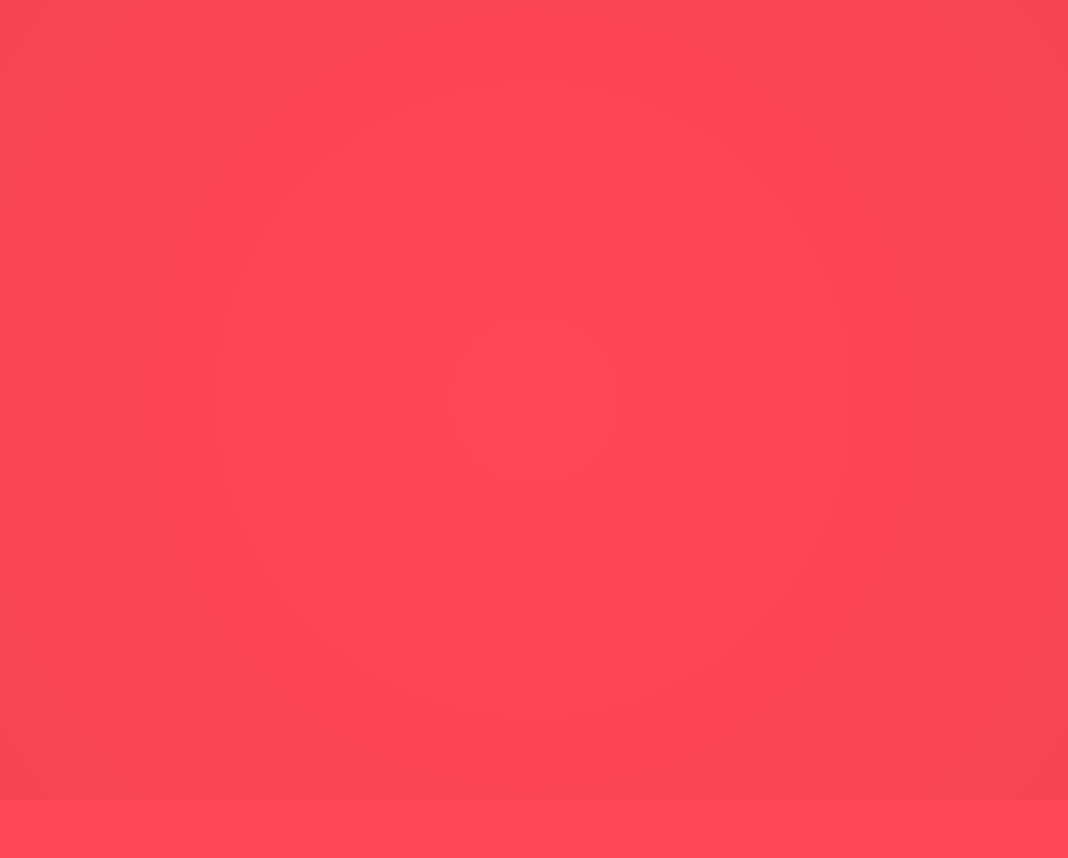
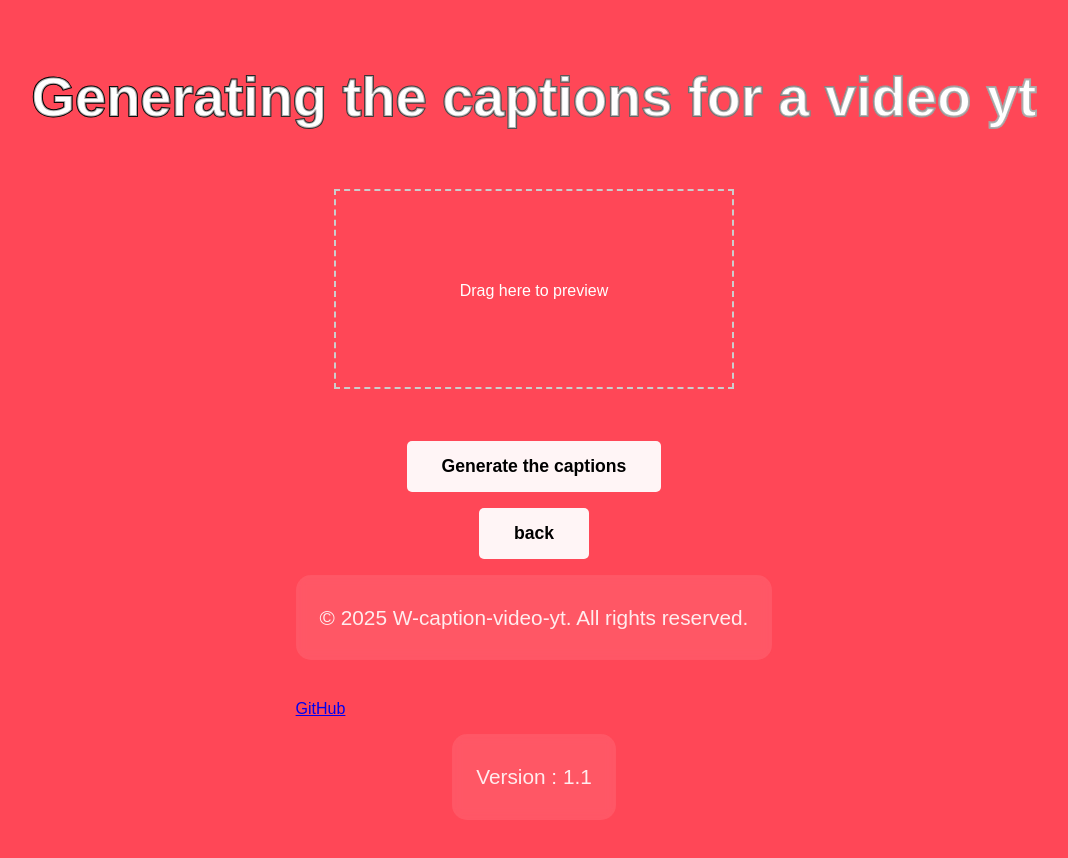
Before and after one commit to MILKAA-88/W-caption-video-yt, a plain HTML site: page generating.html in a window 1280 px wide. Shown: the whole page, without its empty margins (106-1174 px from the left). Before the commit the page ends 800 px from the top, so only its background shows below. Drawn offline with Linux system fonts and the light colour scheme.

Commit message:
add the drag and drop and fix

```diff
--- /dev/null
+++ b/back-end/drag-and-drop.js
@@ -0,0 +1,18 @@
+const dropArea = document.getElementById('drop-aera');
+const fileInput = document.getElementById('file-input');
+
+function preventDefaults(e) {
+    e.preventDefaults();
+    e.stopPropagation();
+}
+dropArea.addEventListener('dragover', () => {
+  dropArea.classList.add('drag-over');
+});
+
+dropArea.addEventListener('dragleave', () => {
+  dropArea.classList.remove('drag-over');
+});
+
+dropAera.addEventListener('drop', handleDrop);
+
+function handleDrop(e) {/*...*/}
--- /dev/null
+++ b/generating.css
@@ -0,0 +1,122 @@
+   /* Reset moderne */
+* {
+    margin: 0;
+    padding: 0;
+    box-sizing: border-box;
+    font-family: 'Poppins', sans-serif;
+}
+
+html {
+    scroll-behavior: smooth;
+}
+
+body {
+    min-height: 100vh;
+    display: flex;
+    flex-direction: column;
+    justify-content: flex-start;
+    align-items: center;
+    padding: 4rem 2rem;
+    overflow-x: hidden;
+    position: relative;
+    gap: 1rem;
+    background: #ff4757;
+    color: white;
+}
+h1 {
+    font-size: 3.5rem;
+    font-weight: 700;
+    margin-bottom: 1.5rem;
+    text-shadow: 3px 3px 6px var(--shadow-color);
+    background: linear-gradient(to right, #000000, #f1f1f1);
+    -webkit-background-clip: text;
+    background-clip: text;
+    -webkit-text-stroke: 2px rgba(0, 0, 0, 0.3);
+    animation: slideIn 1s ease-out;
+    text-align: center;
+}
+p {
+    font-size: 1.3rem;
+    max-width: 700px;
+    line-height: 1.8;
+    margin-bottom: 2.5rem;
+    text-shadow: 1px 1px 3px var(--shadow-color);
+    opacity: 0.9;
+    backdrop-filter: blur(5px);
+    padding: 1.5rem;
+    border-radius: 15px;
+    background: rgba(255, 255, 255, 0.1);
+    transform: translateY(0);
+    transition: transform 0.3s ease;
+    cursor: default;
+    z-index: 1;
+}
+
+ #dropZone {
+            width: 300px;
+            height: 200px;
+            border: 2px dashed #ccc;
+            border-radius: 5px;
+            display: flex;
+            justify-content: center;
+            align-items: center;
+            margin: 20px auto;
+            cursor: pointer;
+            transition: all 0.3s;
+        }
+#dropZone.highlight {
+            border-color: #4CAF50;
+            background-color: #f8f8f8;
+        }
+        #fileInfo {
+    text-align: center;
+            margin-top: 10px;
+        }
+
+h1 {
+    text-align: center;
+}
+
+button {
+    padding: 15px 35px;
+    font-size: 1.1rem;
+    font-weight: 600;
+    color: var(--primary-color);
+    background: rgba(255, 255, 255, 0.95);
+    border: none;
+    border-radius: 5px;
+    cursor: pointer;
+    transition: all 0.4s cubic-bezier(0.175, 0.885, 0.32, 1.275);
+    box-shadow: 0 5px 15px var(--shadow-color);
+    position: relative;
+    overflow: hidden;
+    backdrop-filter: blur(5px);
+    color: black;
+}
+
+button:hover {
+    transform: translateY(-3px) scale(1.05);
+    box-shadow: 0 8px 20px var(--shadow-color);
+    background: #ffffff;
+    backdrop-filter: blur(5px);
+}
+
+button:active {
+    transform: translateY(2px);
+    }
+
+#drop-area {
+    width: 400px;
+    height: 200px;
+    margin: 20px auto;
+    text-align: center;
+    line-height: 200px;
+    border: 2px dashed #ccc;
+    cursor: pointer;
+}
+#preview-container {
+    text-align: center;
+}
+#drop-area.drag-over {
+  background-color: #eee;
+}
--- a/generating.html
+++ b/generating.html
@@ -3,9 +3,23 @@
 <head>
     <meta charset="UTF-8">
     <meta name="viewport" content="width=device-width, initial-scale=1.0">
-    <link rel="stylesheet" href="/style.css">
+    <link rel="stylesheet" href="/generating.css">
     <title> Generate the captions</title>
 </head>
 <body>
+        <h1> Generating the captions for a video yt </h1>
+  <div id="drop-area">
+    Drag here to preview
+  </div>
+  <input type="file" id="file-input" multiple hidden>
+  <div id="preview-container"></div>
+    <button> Generate the captions </button>
+    <button class="button" onclick="window.location ='index.html' "> back </button>
+        <footer>
+        <p>&copy; 2025 W-caption-video-yt. All rights reserved.</p>
+        <a href="https://github.com/MILKAA-88/W-caption-video-yt" target="_blank">GitHub</a>
+    </footer>
+    <p> Version : 1.1 </p>
+    <script src="back-end/drag-and-drop.js"></script>
 </body>
 </html>
```
Also changed, not shown: index.html (+1 -1 lines).
